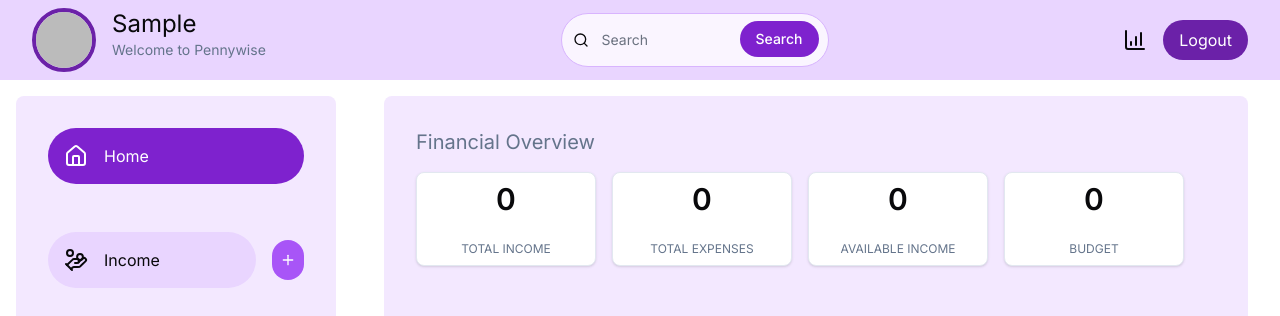
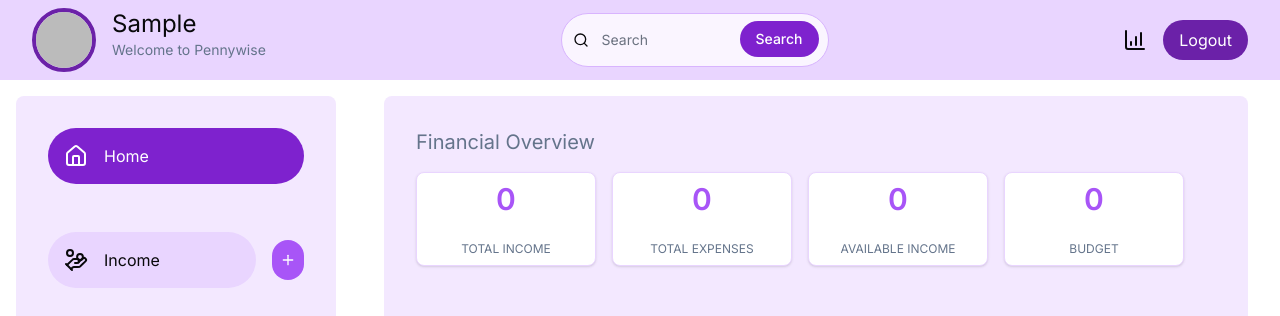
Before and after one commit to kofiad/pennywise, a Next.js app: page /dashboard/home in a window 1280 px wide. Shown: the top 316 px of the page. Built offline with nearby package versions, Linux system fonts and the light colour scheme; no server answers; the database is empty; sample sign-in values are in the browser's storage.

Commit message:
Refactor ActivityCard component to update color variable name

```diff
--- a/components/Dashboard/ActivityCard.jsx
+++ b/components/Dashboard/ActivityCard.jsx
@@ -3,8 +3,8 @@ import Link from 'next/link'
 
 export default function ActivityCard({item}) {
   return (
-    <Link href={item.href} className='shadow rounded-lg border border-slate-200 hover:border-blue-400 bg-white p-2 cursor-pointer flex items-center flex-col gap-3 transition-all duration-300'>
-      <h4 className={`font-semibold text-3xl ${item.color}`}>{item.number}</h4>
+    <Link href={item.href} className='shadow rounded-lg border border-purple-200 hover:border-purple-400 bg-white p-2 cursor-pointer flex items-center flex-col gap-3 transition-all duration-300'>
+      <h4 className={`font-semibold text-3xl ${item.colour}`}>{item.number}</h4>
       <small className='text-slate-500'>{item.unit}</small>
       <div className='flex text-slate-500 items-center'>
         <span className='uppercase text-xs'>{item.title}</span>
```
